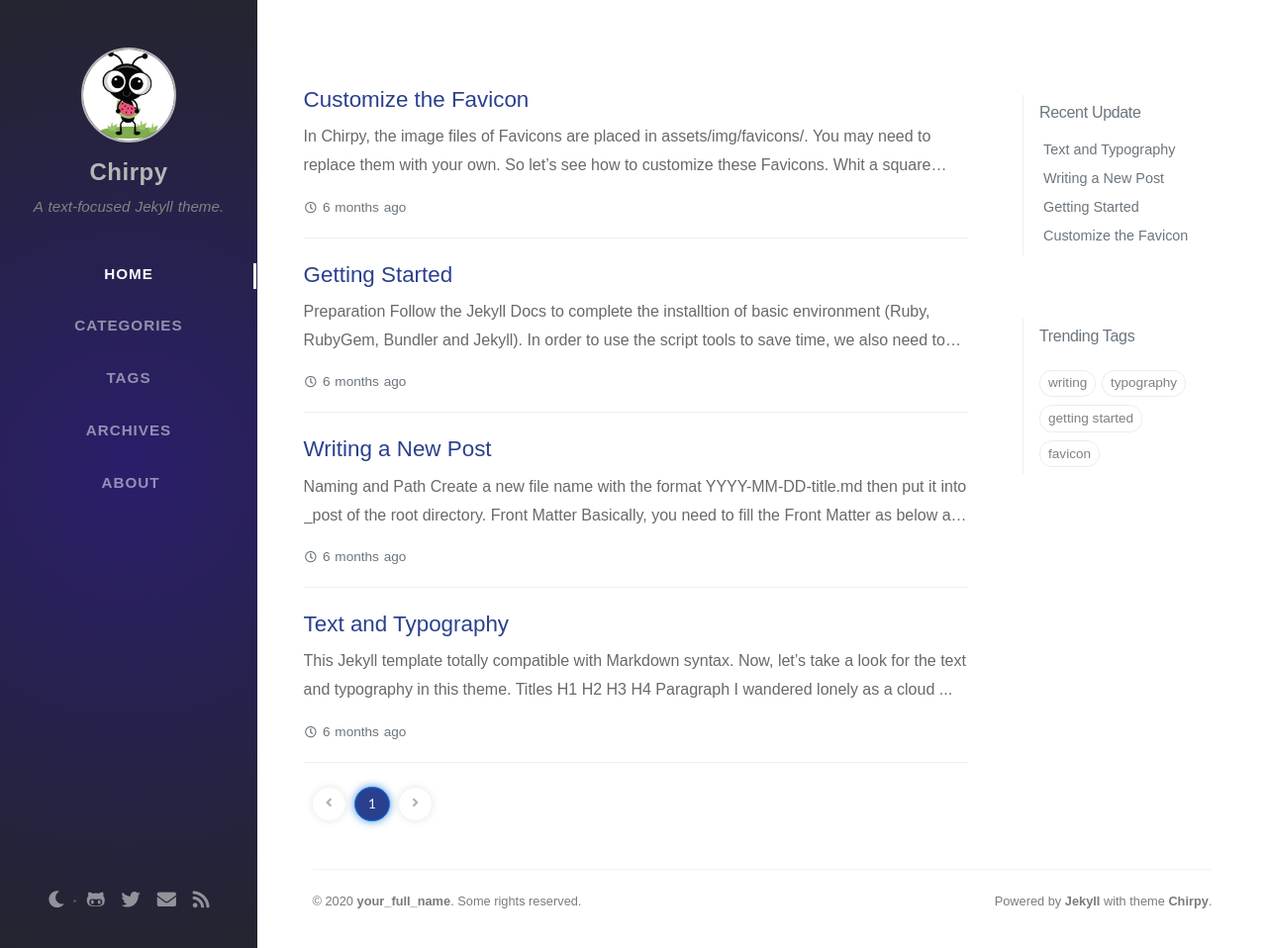
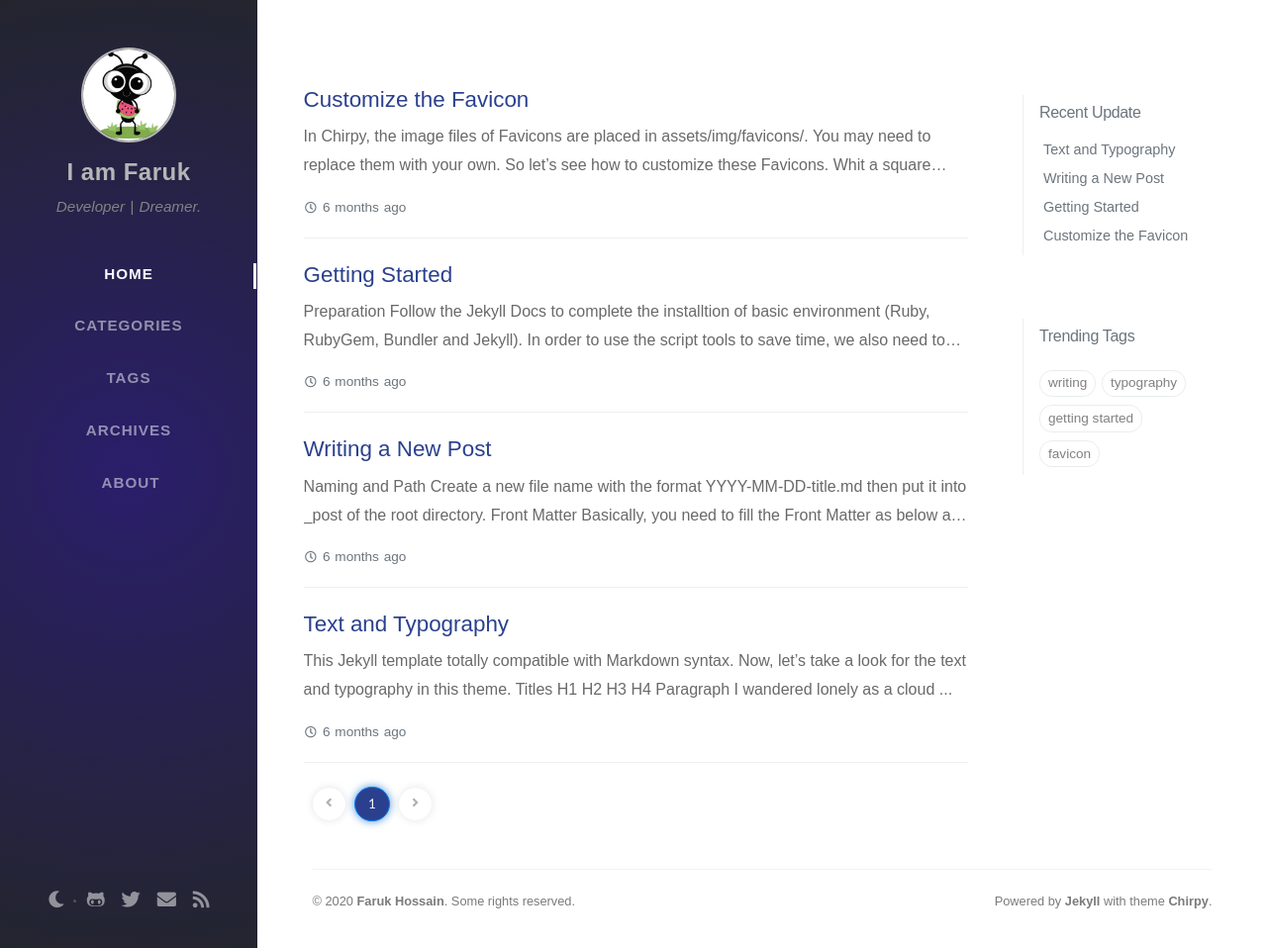
Before and after one commit to imfaruk/imfaruk.github.io, a Jekyll site: the page built from index.html, in a window 1280 px wide and 958 px high. Shown: the whole window at 99% size. Built offline with Jekyll 4.4.1, drawn with Linux system fonts in a browser that asks for light colours; nearby versions of some CDN libraries; some web fonts are replaced; the list of posts is cut into pages by our own code; comment, search, counter and statistics services are not loaded.

Commit message:
Configure config info

```diff
--- a/_config.yml
+++ b/_config.yml
@@ -8,38 +8,37 @@
 # jekyll-seo-tag settings › https://github.com/jekyll/jekyll-seo-tag/blob/master/docs/usage.md
 #--------------------------
 
-title: Chirpy                          # the main title
+title: I am Faruk                          # the main title
 
-tagline: A text-focused Jekyll theme.  # it will display as the sub-title
+tagline: Developer | Dreamer.  # it will display as the sub-title
 
 description: >-                        # used by seo meta and the atom feed
-  A minimal, portfolio, sidebar,
-  bootstrap Jekyll theme with responsive web design
-  and focuses on text presentation.
-
+  Ruby on Rails Developer,
+  Vue JS Developer,
+  Freelancer
 # Replace with your domain, e.g. 'https://username.github.io'
 url: 'https://imfaruk.github.io'
 
-author: your_full_name                  # change to your full name
+author: Faruk Hossain                  # change to your full name
 
 avatar: /assets/img/sample/avatar.jpg   # support internet resources
 
 github:
-  username: github_username             # change to your github username
+  username: imfaruk             # change to your github username
 
 twitter:
-  username: twitter_username            # change to your twitter username
+  username: iamfaruk00            # change to your twitter username
 
 social:
-  name: your_full_name                  # it will shows as the copyright owner in Footer
-  email: example@doamin.com             # change to your email address
+  name: Faruk Hossain                  # it will shows as the copyright owner in Footer
+  email: farukncse@gmail.com.com             # change to your email address
   links:
     # The first element serves as the copyright owner's link
-    - https://twitter.com/username      # change to your twitter homepage
-    - https://github.com/username       # change to your github homepage
+    - https://twitter.com/imfaruk00      # change to your twitter homepage
+    - https://github.com/imfaruk       # change to your github homepage
     # Uncomment below to add more social links
-    # - https://www.facebook.com/username
-    # - https://www.linkedin.com/in/username
+    # - https://www.facebook.com/imfaruk00
+    # - https://www.linkedin.com/in/imfaruk
 
 google_site_verification: google_meta_tag_verification # change to your verification string
 
@@ -63,8 +62,8 @@ google_analytics:
 
 
 disqus:
-  comments: false  # boolean type, the global switch for posts comments.
-  shortname: ''    # Fill with your Disqus shortname. › https://help.disqus.com/en/articles/1717111-what-s-a-shortname
+  comments: true  # boolean type, the global switch for posts comments.
+  shortname: imfaruk    # Fill with your Disqus shortname. › https://help.disqus.com/en/articles/1717111-what-s-a-shortname
 
 
 # Prefer color scheme setting, available values:
@@ -79,7 +78,7 @@ disqus:
 theme_mode: dual
 
 # boolean type, global switch for ToC in posts.
-toc: true
+toc: false
 
 paginate: 10
 
```
